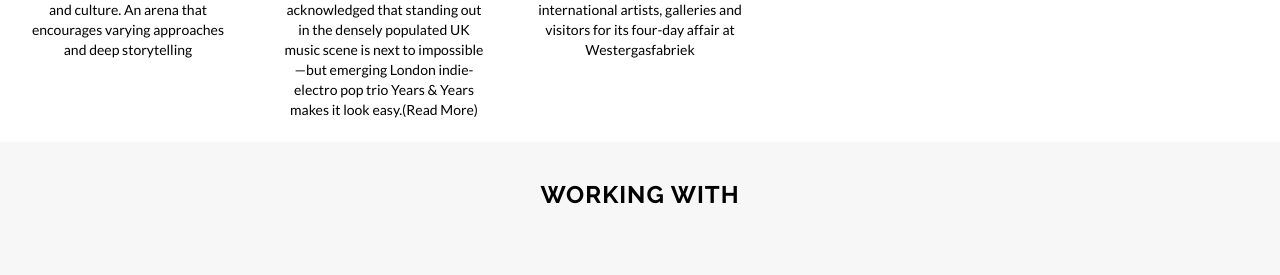
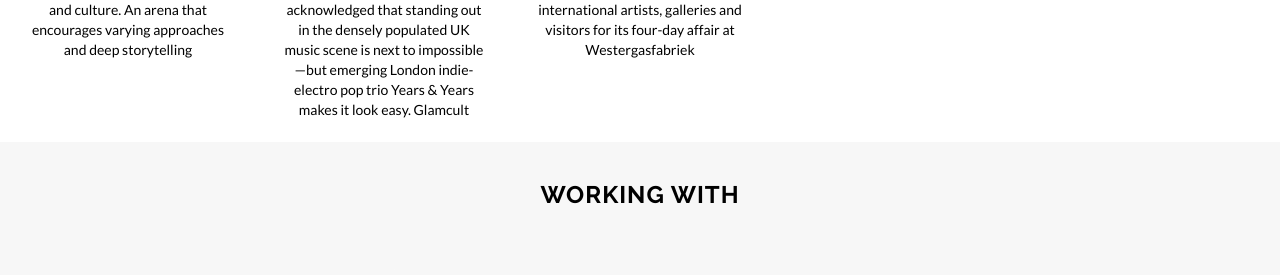
Before and after one commit to emilygv/emilyvernon.com, a Jekyll site: the page built from index.html, in a window 1280 px wide and 900 px high, scrolled down 1030 px. Shown: the part 310-585 px from the top of the window. Built offline with Jekyll 4.4.1, drawn with Linux system fonts in a browser that asks for light colours; nearby versions of some CDN libraries; some of the changed text lies outside the part shown.

Commit message:
Update years-and-years.md

```diff
--- a/_projects/journalism/years-and-years.md
+++ b/_projects/journalism/years-and-years.md
@@ -7,7 +7,7 @@ carousel:
 category: Journalism
 tags: "Music"
 client: GLAMCULT
-description: It is a truth universally acknowledged that standing out in the densely populated UK music scene is next to impossible—but emerging London indie-electro pop trio Years & Years makes it look easy.(Read More)
+description: It is a truth universally acknowledged that standing out in the densely populated UK music scene is next to impossible—but emerging London indie-electro pop trio Years & Years makes it look easy. Glamcult caught up with frontman...
 ---
 It is a truth universally acknowledged that standing out in the densely populated UK music scene is next to impossible—but emerging London indie-electro pop trio Years & Years makes it look easy. Glamcult caught up with frontman Olly Alexander, bassist Mikey Goldsworthy and synth player Emre Turkmen to talk about the band’s natural progression, their chill group dynamic and versatile music projects.
 
```
